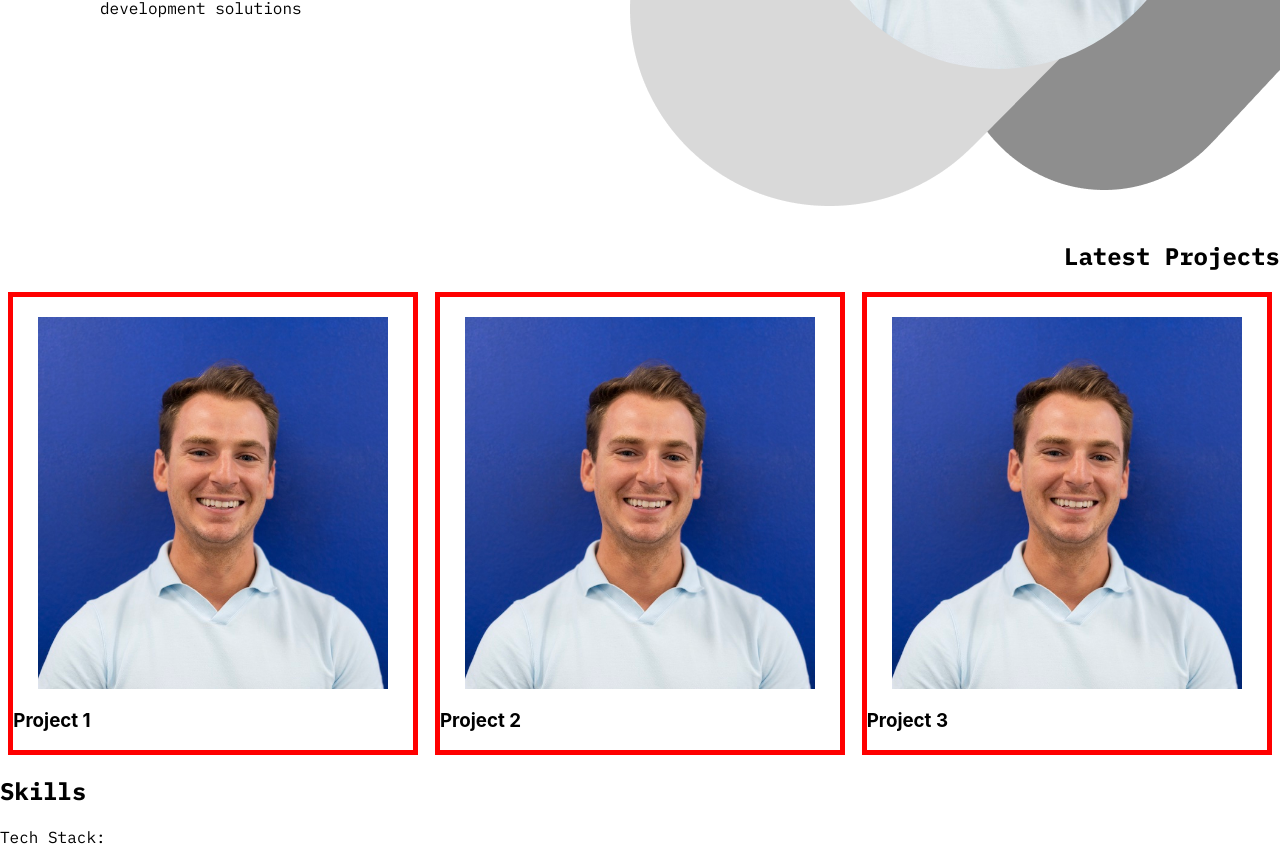
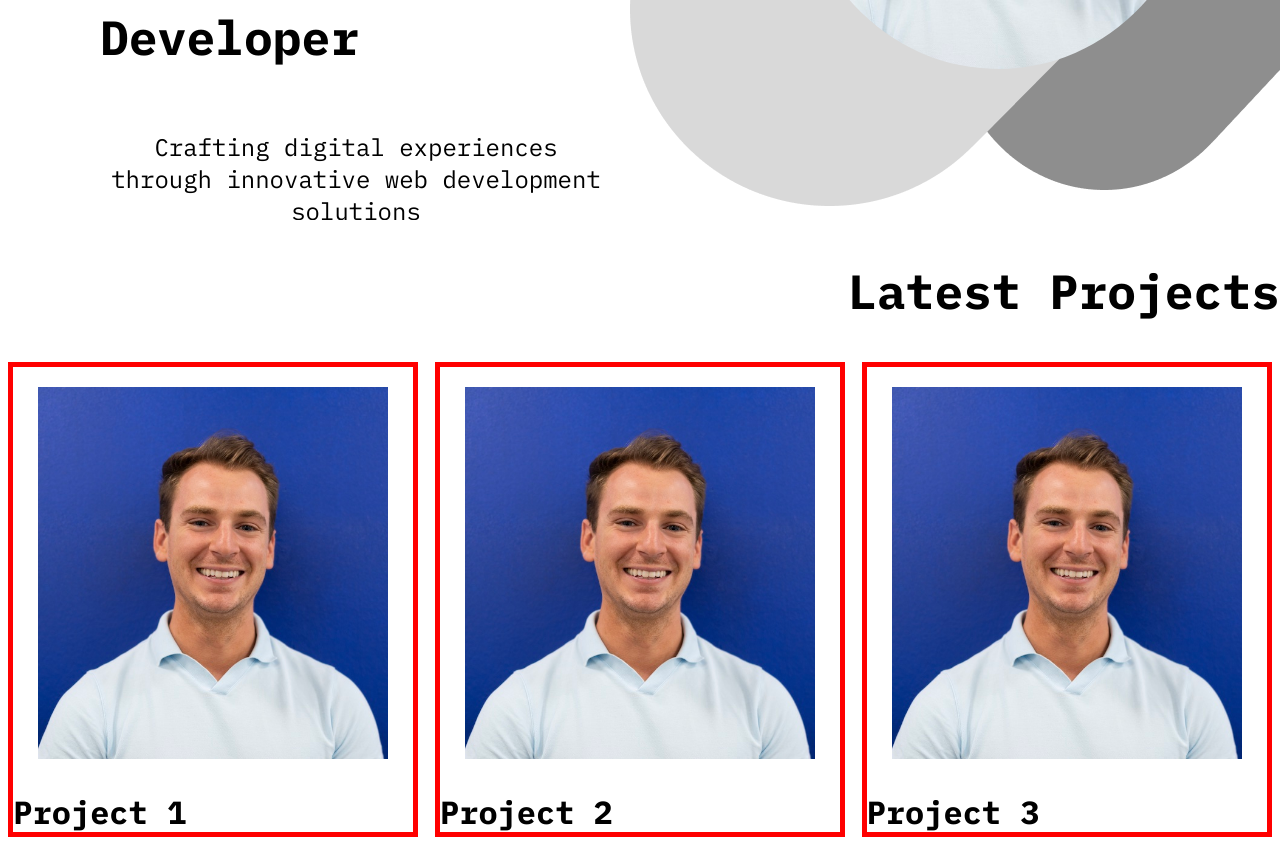
Before and after one commit to clahflah/Portfolio, a React (Create React App) app: page / in a window 1280 px wide. Shown: the part 380-1226 px from the top of the page. Built offline with nearby package versions, Linux system fonts and the light colour scheme.

Commit message:
banner text centered

```diff
--- a/public/styles.css
+++ b/public/styles.css
@@ -1,15 +1,25 @@
 p{
   font-family: "IBM Plex Mono";
   font-weight: 400;
+  font-size: 1.5rem;
+  text-align: center;
 }
 
+h3{
+  font-family: "IBM Plex Mono";
+  font-weight: 400;
+  font-weight: bold;
+  font-size: 2rem
+}
 h2{
   font-family: "IBM Plex Mono";
   font-weight: 400;
   font-weight: bold;
+  font-size: 3rem
 }
 
 h1{
   font-family: "IBM Plex Mono";
   font-weight: 700;
+  font-size: 5rem;
 }
--- a/src/components/ProjectCard.js
+++ b/src/components/ProjectCard.js
@@ -3,10 +3,10 @@ import classes from "./ProjectCard.module.css";
 
 const ProjectCard = (props) => {
   const [infoShown, setInfoShown] = useState(false)
-  const [maxHeight, setMaxHeight] = useState('453px')
+  const [maxHeight, setMaxHeight] = useState('465px')
 
   useEffect(() => {
-    setMaxHeight(infoShown? `${props.description.length * 20}px` : '453px');
+    setMaxHeight(infoShown? `${props.description.length * 20}px` : '465px');
   }, [infoShown, props.description]);
 
   const onMouseEnterHandler = () =>{
```
Also changed, not shown: 2 other files (tests, documents, lock files or other folders).
